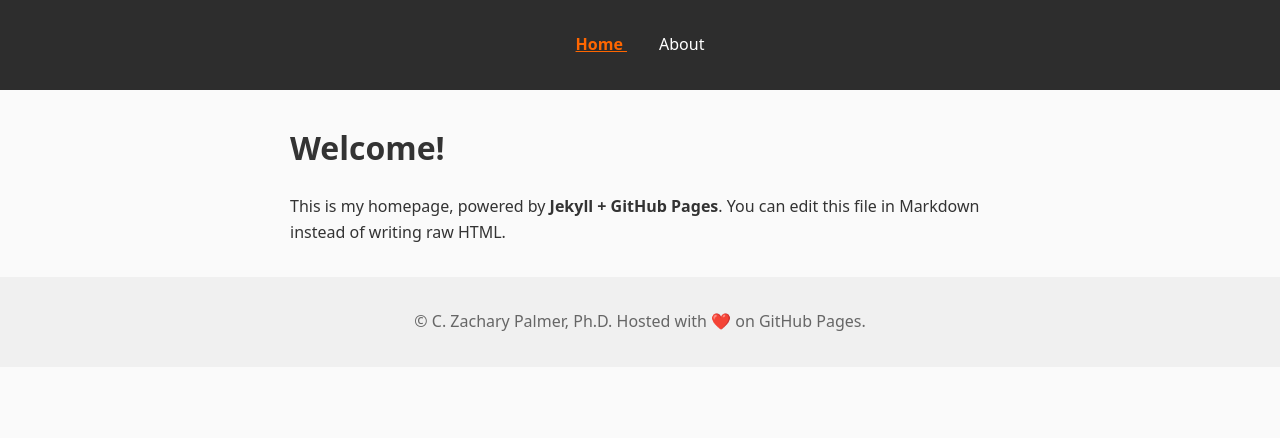
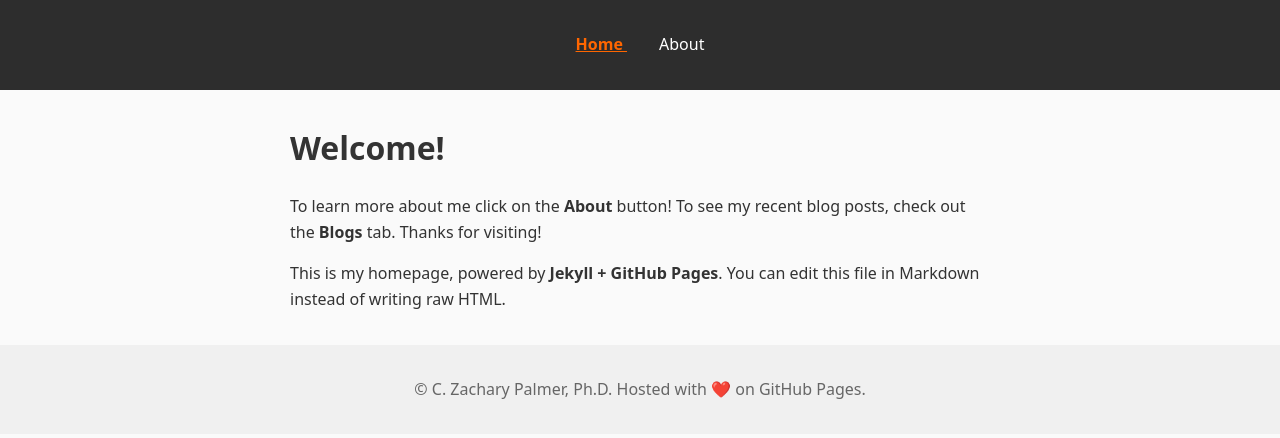
Before and after one commit to zpalmer618/zpalmer618.github.io, a Jekyll site: the page built from index.md, in a window 1280 px wide. Shown: the top 438 px of the page. Built offline with Jekyll 4.4.1, drawn with Linux system fonts in a browser that asks for light colours.

Commit message:
updated about and home

```diff
--- a/index.md
+++ b/index.md
@@ -5,4 +5,6 @@ title: Home
 
 # Welcome!
 
+To learn more about me click on the **About** button! To see my recent blog posts, check out the **Blogs** tab. Thanks for visiting!
+
 This is my homepage, powered by **Jekyll + GitHub Pages**. You can edit this file in Markdown instead of writing raw HTML.
```
Also changed, not shown: about.md (+7 -3 lines).
